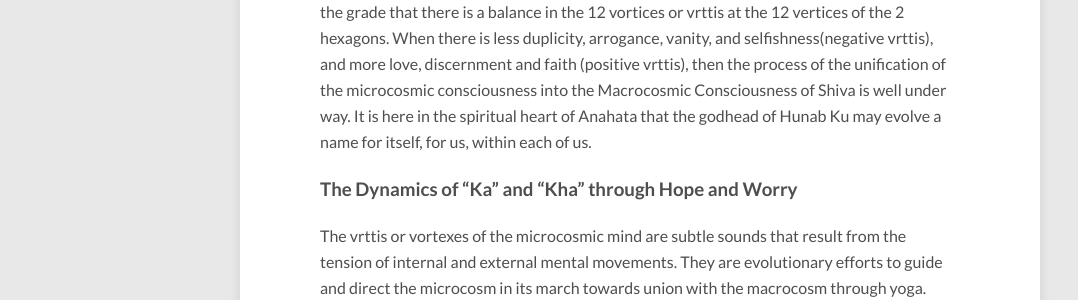
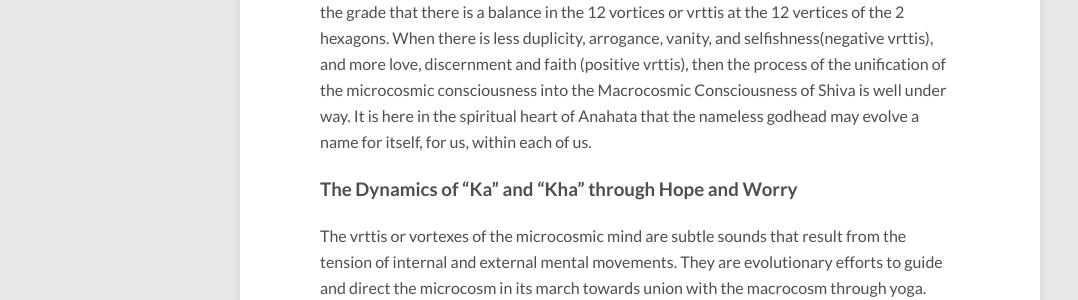
Before and after one commit to anandamurtiidiscursos/anandamurtiidiscursos.github.io, a Jekyll site: the page built from _posts/2015-08-11-the-spiritual-heart.md, in a window 1280 px wide and 900 px high, scrolled down 3432 px. Shown: the part 362-662 px from the top of the window, without its empty margins (0-1078 px from the left). Built offline with Jekyll 4.4.1, drawn with Linux system fonts in a browser that asks for light colours; nearby versions of some CDN libraries; comment, search, counter and statistics services are not loaded; some of the changed text lies outside the part shown.

Commit message:
Updated 2015-08-11-the-spiritual-heart.md

```diff
--- a/_posts/2015-08-11-the-spiritual-heart.md
+++ b/_posts/2015-08-11-the-spiritual-heart.md
@@ -71,7 +71,7 @@ at the 12 vertices of the 2 hexagons. When there is less duplicity,
 arrogance, vanity, and selfishness(negative vrttis), and more love,
 discernment and faith (positive vrttis), then the process of the unification of
 the microcosmic consciousness into the Macrocosmic Consciousness of
-Shiva is well under way. It is here in the spiritual heart of Anahata that the godhead of Hunab Ku may evolve a name for itself, for us, within each of us.
+Shiva is well under way. It is here in the spiritual heart of Anahata that the nameless godhead may evolve a name for itself, for us, within each of us.
 
 ### The Dynamics of “Ka” and “Kha” through Hope and Worry
 
```
